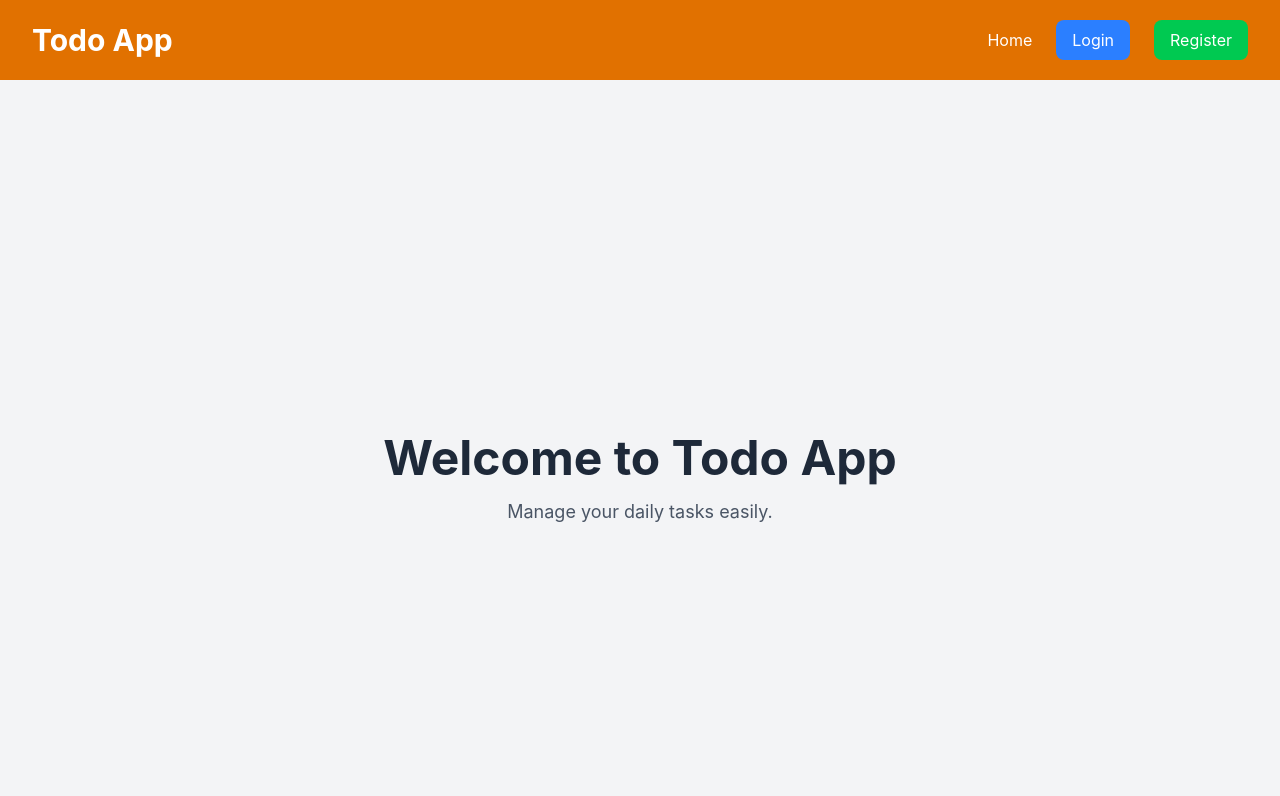
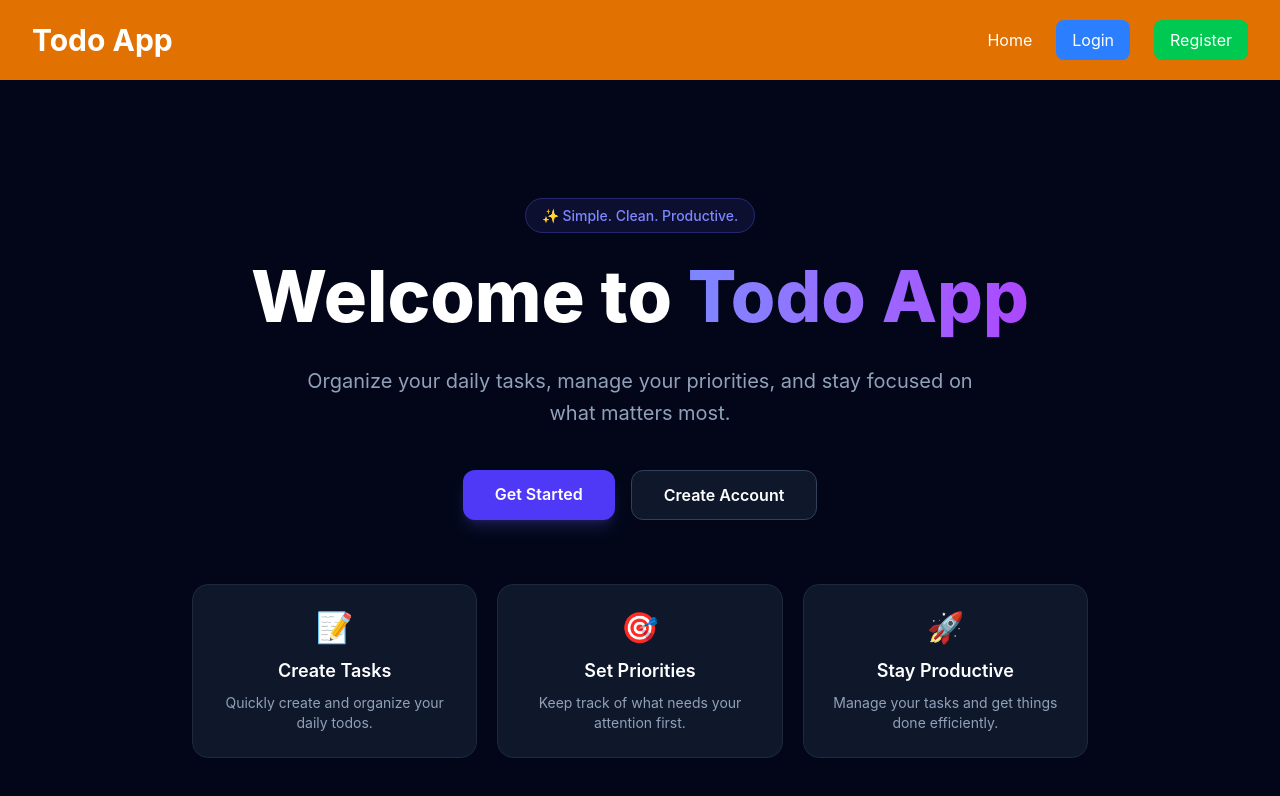
Before and after one commit to YujalBasnet/TODO, a React app in the folder frontend/: page / in a window 1280 px wide. Shown: the top 796 px of the page. Built offline with nearby package versions, Linux system fonts and the light colour scheme; the HTML template or start-up script is replaced by a standard one.

Commit message:
style: enhance Landing page UI with improved layout, design, and features

```diff
--- a/frontend/src/pages/Landing.jsx
+++ b/frontend/src/pages/Landing.jsx
@@ -1,17 +1,93 @@
-
 import React from "react";
+import { Link } from "react-router-dom";
 
 const Landing = () => {
   return (
-    <div className="min-h-screen bg-gray-100 flex items-center justify-center">
-      <div className="text-center">
-        <h1 className="text-5xl font-bold text-gray-800">
-          Welcome to Todo App
+    <div className="min-h-screen bg-slate-950 flex items-center justify-center px-6">
+
+      <div className="max-w-4xl w-full text-center">
+
+        {/* Small Badge */}
+        <div className="inline-block mb-6">
+          <span className="px-4 py-2 rounded-full bg-indigo-500/10 border border-indigo-500/30 text-indigo-400 text-sm font-medium">
+            ✨ Simple. Clean. Productive.
+          </span>
+        </div>
+
+        {/* Heading */}
+        <h1 className="text-5xl sm:text-6xl lg:text-7xl font-extrabold text-white leading-tight">
+          Welcome to{" "}
+          <span className="text-transparent bg-clip-text bg-gradient-to-r from-indigo-400 to-purple-500">
+            Todo App
+          </span>
         </h1>
 
-        <p className="mt-4 text-lg text-gray-600">
-          Manage your daily tasks easily.
+        {/* Description */}
+        <p className="mt-6 max-w-2xl mx-auto text-lg sm:text-xl text-slate-400 leading-relaxed">
+          Organize your daily tasks, manage your priorities,
+          and stay focused on what matters most.
         </p>
+
+        {/* Buttons */}
+        <div className="mt-10 flex flex-col sm:flex-row justify-center gap-4">
+
+          <Link
+            to="/login"
+            className="px-8 py-3 rounded-xl bg-indigo-600 hover:bg-indigo-500 text-white font-semibold transition duration-200 shadow-lg shadow-indigo-500/20"
+          >
+            Get Started
+          </Link>
+
+          <Link
+            to="/register"
+            className="px-8 py-3 rounded-xl border border-slate-700 bg-slate-900 hover:bg-slate-800 text-white font-semibold transition duration-200"
+          >
+            Create Account
+          </Link>
+
+        </div>
+
+        {/* Features */}
+        <div className="mt-16 grid grid-cols-1 sm:grid-cols-3 gap-5">
+
+          <div className="p-6 rounded-2xl bg-slate-900 border border-slate-800">
+            <div className="text-3xl mb-3">📝</div>
+
+            <h3 className="text-lg font-semibold text-white">
+              Create Tasks
+            </h3>
+
+            <p className="mt-2 text-sm text-slate-400">
+              Quickly create and organize your daily todos.
+            </p>
+          </div>
+
+          <div className="p-6 rounded-2xl bg-slate-900 border border-slate-800">
+            <div className="text-3xl mb-3">🎯</div>
+
+            <h3 className="text-lg font-semibold text-white">
+              Set Priorities
+            </h3>
+
+            <p className="mt-2 text-sm text-slate-400">
+              Keep track of what needs your attention first.
+            </p>
+          </div>
+
+          <div className="p-6 rounded-2xl bg-slate-900 border border-slate-800">
+            <div className="text-3xl mb-3">🚀</div>
+
+            <h3 className="text-lg font-semibold text-white">
+              Stay Productive
+            </h3>
+
+            <p className="mt-2 text-sm text-slate-400">
+              Manage your tasks and get things done efficiently.
+            </p>
+          </div>
+
+        </div>
+
       </div>
     </div>
   );
```
